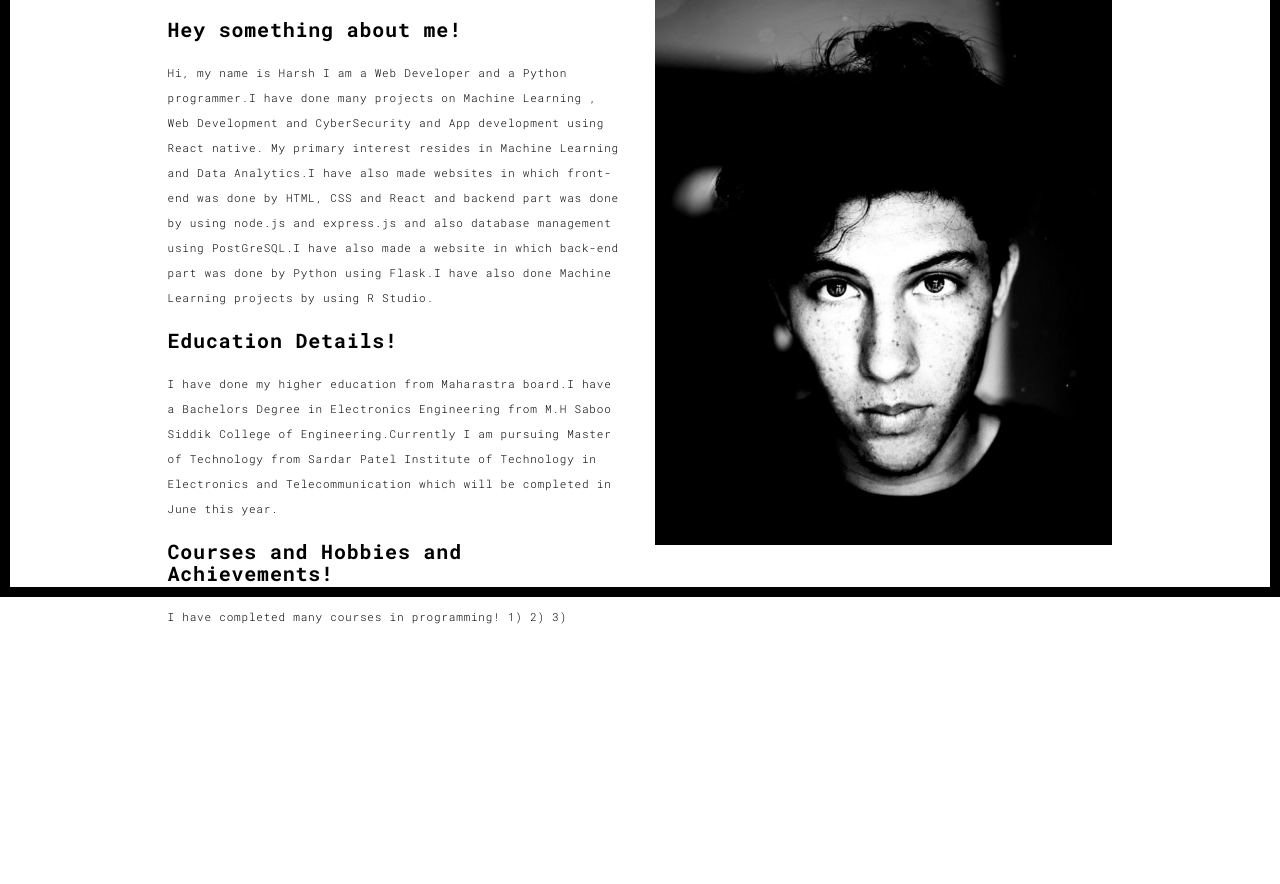
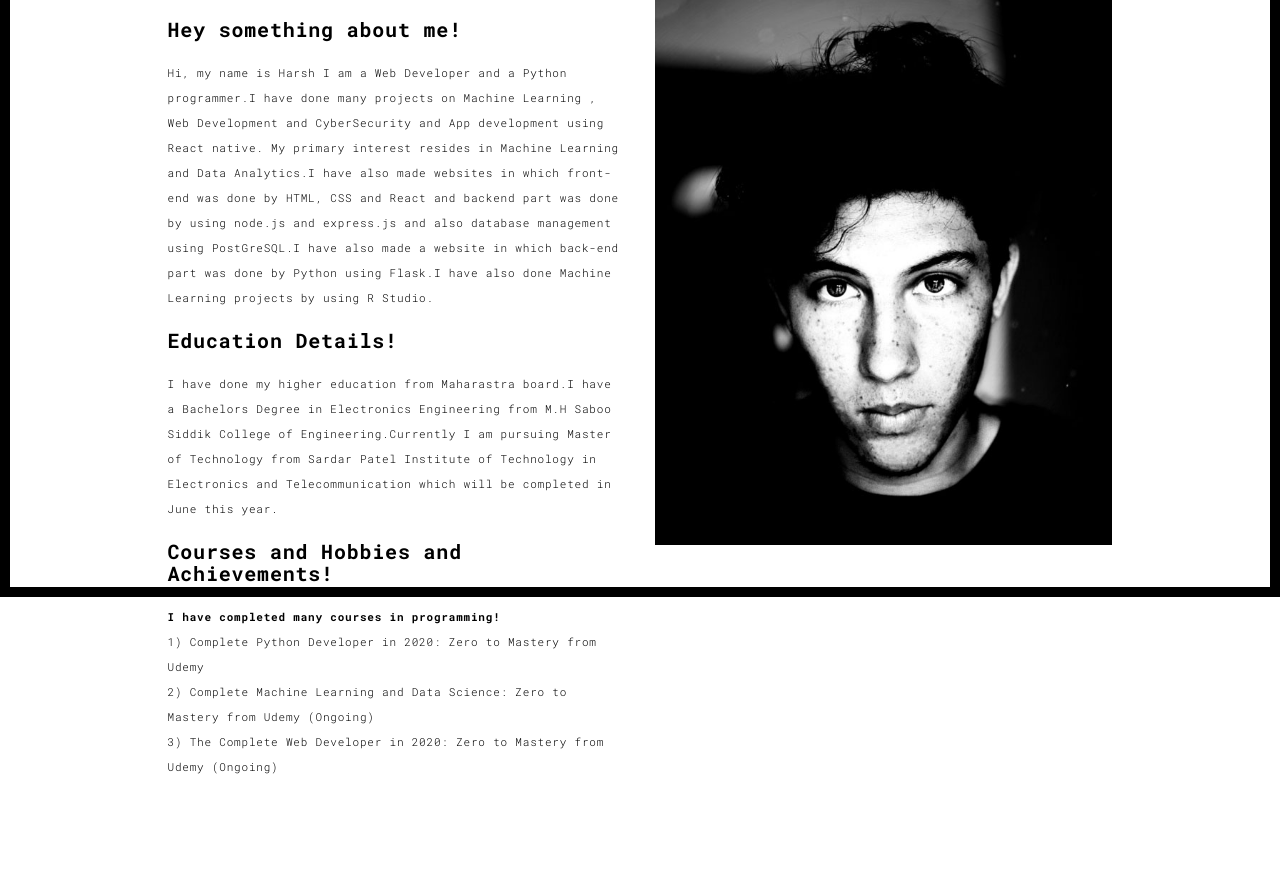
Before and after one commit to Harsh71019/portfo, a Flask app: page /about.html in a window 1280 px wide. Shown: the part 203-1087 px from the top of the page. Before the commit the page ends 827 px from the top, so only its background shows below. Run offline with Flask 2, Linux system fonts and the light colour scheme; some libraries are stand-ins or nearby versions.

Commit message:
Hey changes

```diff
--- a/templates/about.html
+++ b/templates/about.html
@@ -76,10 +76,10 @@
 
                   <h3>Courses and Hobbies and Achievements!</h3>
                   <p>
-                   I have completed many courses in programming!
-                   1)
-                   2)
-                   3)
+                       <b> I have completed many courses in programming! </b> <br>
+                   1) Complete Python Developer in 2020: Zero to Mastery from Udemy   <br>
+                   2) Complete Machine Learning and Data Science: Zero to Mastery from Udemy (Ongoing)<br>
+                   3) The Complete Web Developer in 2020: Zero to Mastery from Udemy (Ongoing)<br>
 
 
 
```
